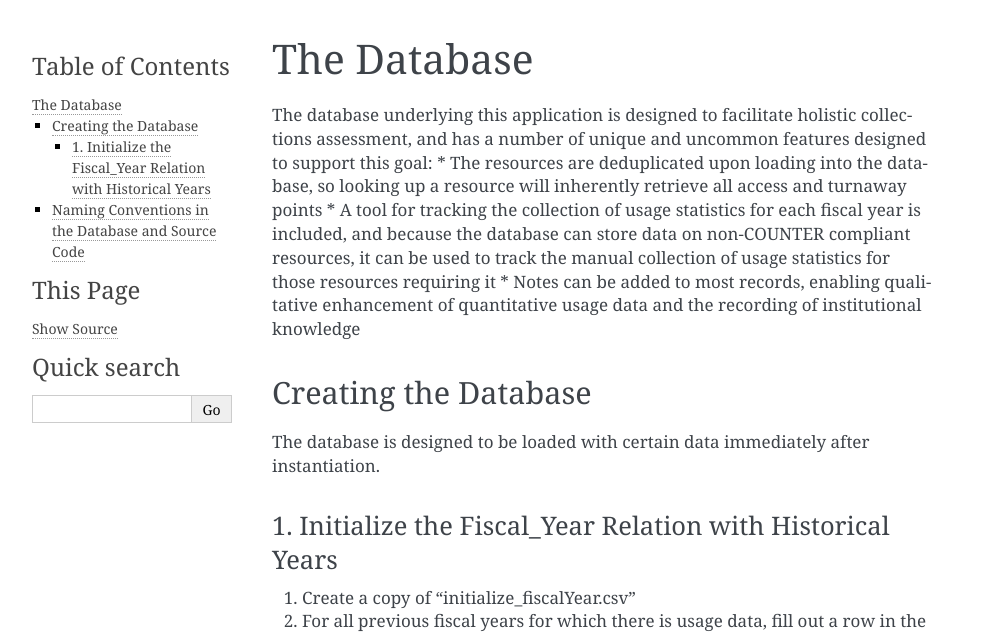
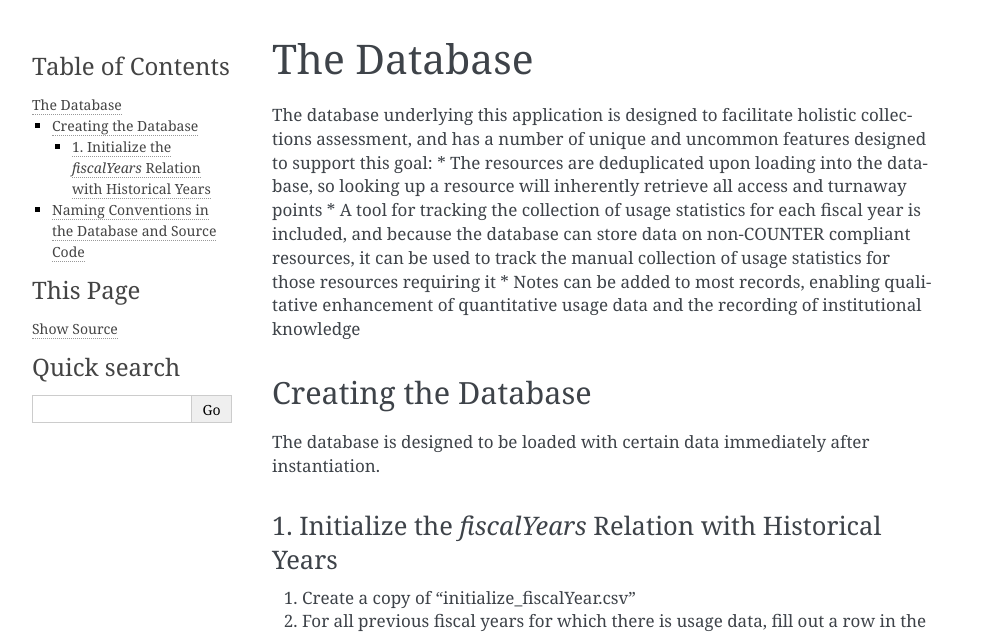
Before and after one commit to ereiskind/nolcat, a Sphinx documentation site: the page built from docs/source/the_database.rst, in a window 1280 px wide. Shown: the top 634 px of the page, without its empty margins (148-1141 px from the left). Built offline with Sphinx 7.4.7, drawn with Linux system fonts in a browser that asks for light colours.

Commit message:
Correct relation name in documentation

```diff
--- a/docs/source/the_database.rst
+++ b/docs/source/the_database.rst
@@ -11,8 +11,8 @@ Creating the Database
 
 The database is designed to be loaded with certain data immediately after instantiation.
 
-1. Initialize the Fiscal_Year Relation with Historical Years
-============================================================
+1. Initialize the `fiscalYears` Relation with Historical Years
+==============================================================
 1. Create a copy of "initialize_fiscalYear.csv"
 2. For all previous fiscal years for which there is usage data, fill out a row in the CSV with the appropriate data (only the `Year`, `Start_Date`, and `End_Date` fields are required)
 3. Upload the CSV
```
